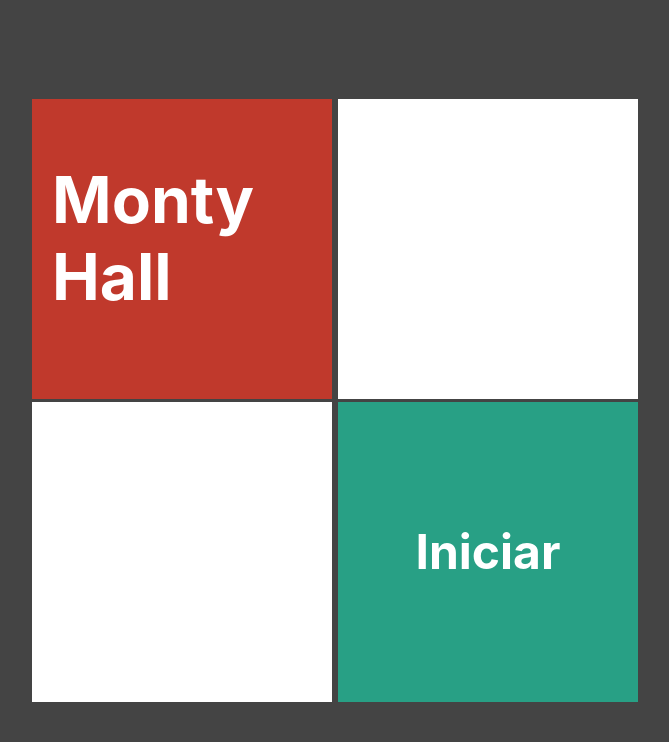
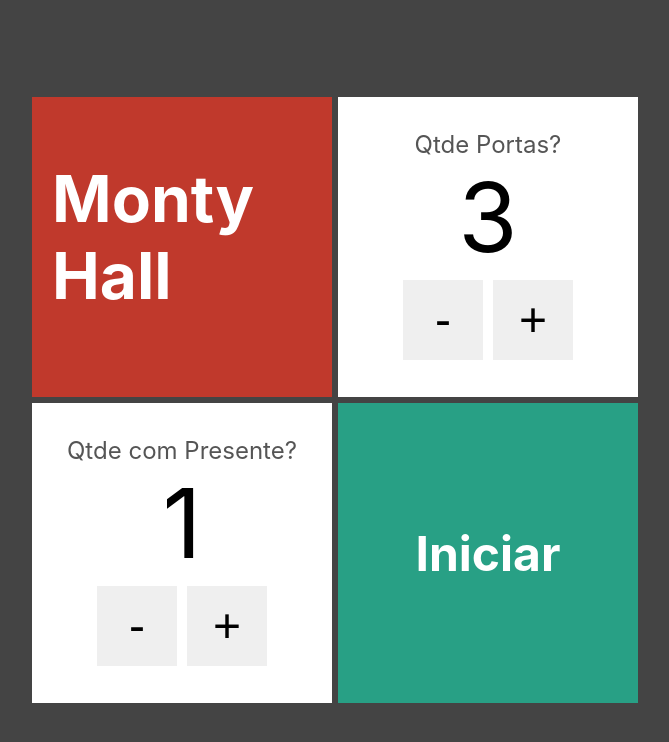
Before and after one commit to GeanGoncalves/ReactJS, a Next.js app in the folder curso-nextjs/portas/: page / in a window 1280 px wide. Shown: the top 742 px of the page, without its empty margins (305-974 px from the left). Built offline with nearby package versions, Linux system fonts and the light colour scheme.

Commit message:
Projeto Porta Premiada - Aula:26

```diff
--- /dev/null
+++ b/curso-nextjs/portas/components/EntradaNumerica.tsx
@@ -0,0 +1,23 @@
+import styles from "../styles/EntradaNumerica.module.css"
+
+interface EntradaNumericaProps{
+    text: string
+    value: number
+    onChange: (newValue: number) => void
+}
+
+export default function EntradaNumerica(props: EntradaNumericaProps){
+    const dec = () => props.onChange(props.value - 1)
+    const inc = () => props.onChange(props.value + 1)
+
+    return(
+        <div className={styles.entradaNumerica}>
+        <span className={styles.text}>{props.text}</span>
+        <span className={styles.value}>{props.value}</span>
+        <div className={styles.botoes}>
+            <button className={styles.btn} onClick={dec}>-</button>
+            <button className={styles.btn} onClick={inc}>+</button>
+        </div>
+        </div>
+    )
+}
--- a/curso-nextjs/portas/pages/index.tsx
+++ b/curso-nextjs/portas/pages/index.tsx
@@ -1,8 +1,13 @@
 import Cartao from "../components/Cartao";
 import styles from "../styles/Formulario.module.css"
 import Link from "next/link"
+import EntradaNumerica from "../components/EntradaNumerica";
+import { useState } from "react";
 
 export default function Formulario() {
+
+  const [qtdePortas, setQtdePortas] = useState(3)
+  const [comPresente, setComPresente] = useState(1)
 
   return (
     <div className={styles.formulario}>
@@ -10,12 +15,18 @@
   <Cartao bgcolor="#c0392c">
     <h1>Monty Hall</h1>
   </Cartao>
-   <Cartao ></Cartao>
+   <Cartao >
+     <EntradaNumerica text="Qtde Portas?"
+     value={qtdePortas}onChange={novaQtde => setQtdePortas(novaQtde)} />
+   </Cartao>
   </div>
   <div>
-  <Cartao></Cartao>
+  <Cartao>
+  <EntradaNumerica text="Qtde com Presente?"
+     value={comPresente}onChange={novaPortaComPresente => setComPresente(novaPortaComPresente)} />
+  </Cartao>
    <Cartao bgcolor="#28a085">
-     <Link href={`/jogo/4/2`}>
+     <Link href={`/jogo/${qtdePortas}/${comPresente}`}>
        <h2 className={styles.link}>Iniciar</h2>
      </Link>
    </Cartao>
--- /dev/null
+++ b/curso-nextjs/portas/styles/EntradaNumerica.module.css
@@ -0,0 +1,32 @@
+.entradaNumerica {
+  display: flex;
+  flex: 1;
+  color: #000;
+  flex-direction: column;
+  align-items: center;
+  justify-content: center;
+}
+
+.text {
+  color: #555;
+  font-size: 1.5rem;
+}
+
+.value {
+  font-size: 6rem;
+}
+
+.botoes {
+  display: flex;
+}
+
+.btn {
+  display: flex;
+  justify-content: center;
+  align-items: center;
+  font-size: 3rem;
+  height: 80px;
+  width: 80px;
+  margin: 5px;
+  border: none;
+}
--- a/curso-nextjs/portas/styles/Formulario.module.css
+++ b/curso-nextjs/portas/styles/Formulario.module.css
@@ -1,8 +1,13 @@
 .formulario {
   display: flex;
   justify-content: center;
+  flex-direction: column;
   align-items: center;
   height: 100vh;
+}
+
+.formulario > div {
+  display: flex;
 }
 
 .link {
@@ -11,4 +16,5 @@
   align-items: center;
   flex: 1;
   margin: 0;
+  cursor: pointer;
 }
--- a/curso-nextjs/portas/tsconfig.json
+++ b/curso-nextjs/portas/tsconfig.json
@@ -101,7 +101,7 @@
     "next-env.d.ts",
     "**/*.ts",
     "**/*.tsx"
-  ],
+, "components/Presente.tsx"  ],
   "exclude": [
     "node_modules"
   ]
```
Also changed, not shown: curso-nextjs/portas/components/Presente.tsx (renamed from curso-nextjs/portas/components/Presente.jsx).
